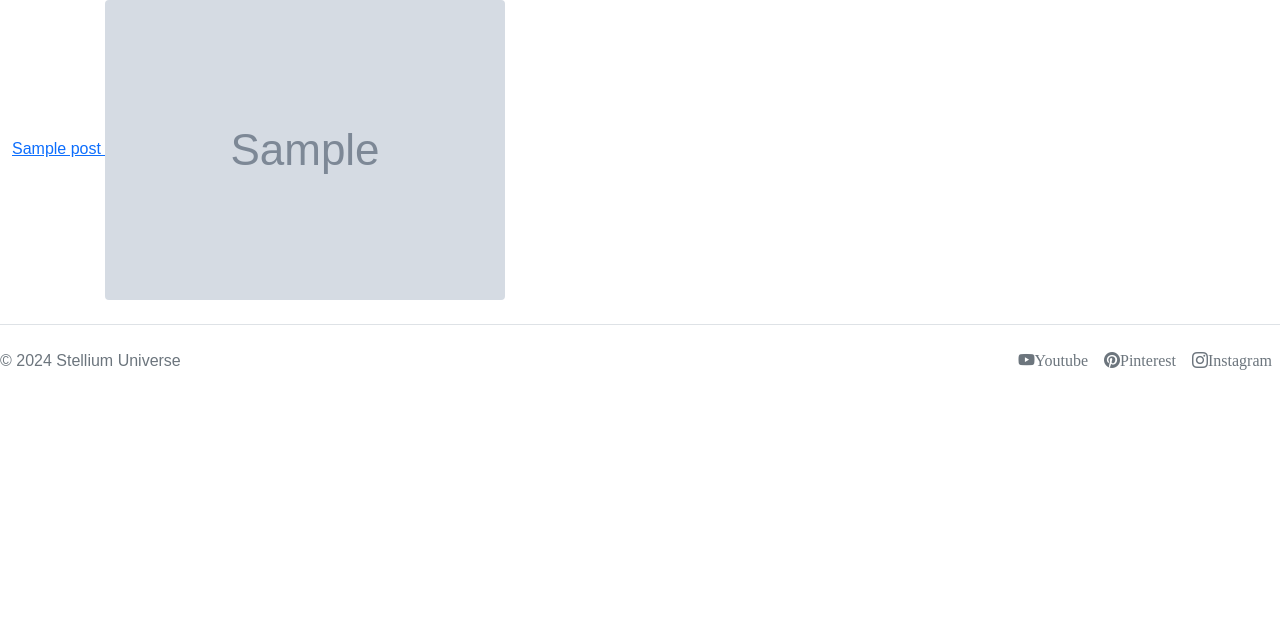
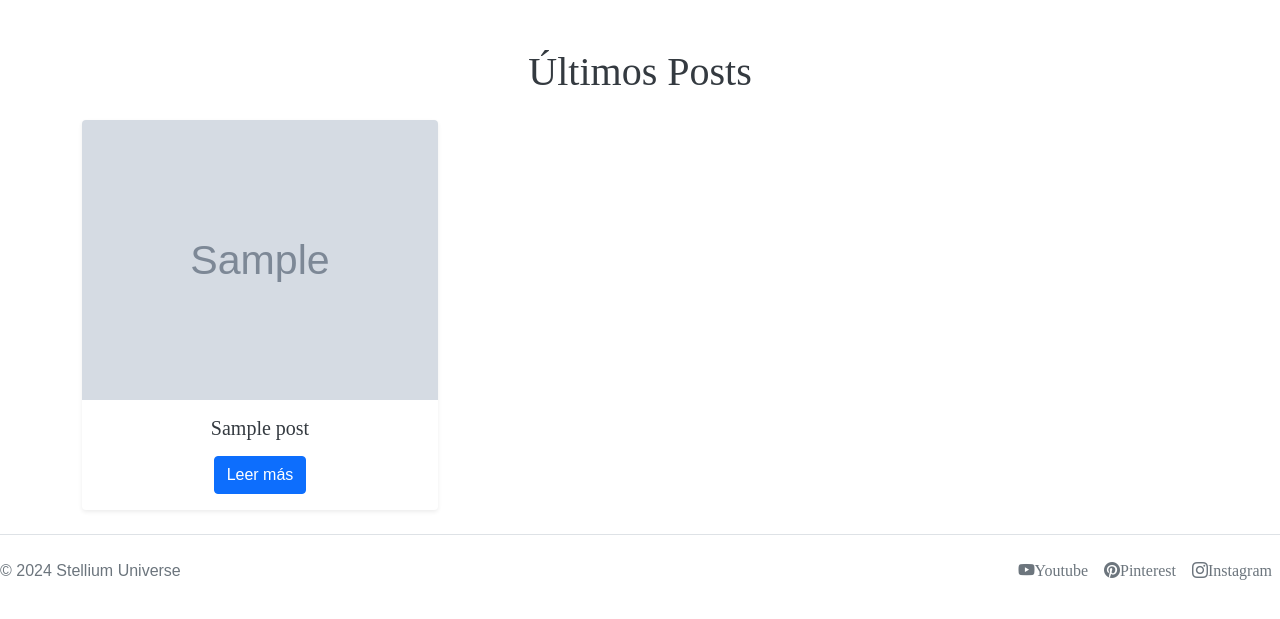
Before and after one commit to NadCarlos/stellium_django, a Django app: page /blog/posts/1/ in a window 1280 px wide. Shown: the part 56-675 px from the top of the page. Run offline with Django 5.2, Linux system fonts and the light colour scheme; tables that the repository leaves empty hold one stand-in row (values such as "Sample post"); grey boxes marked "Sample" are stand-in pictures; some libraries are stand-ins or nearby versions; some web fonts are replaced.

Commit message:
better images in posts

```diff
--- a/stellium/blog/templates/blog/posts_list.html
+++ b/stellium/blog/templates/blog/posts_list.html
@@ -1,8 +1,28 @@
 {% extends 'base.html' %}
 
 {% block content %}
-{% for post in posts %}
-    <a href="{% url 'post' post.id %}"> {{ post.title }} </a>
-    <img src="{{ post.cover.url }}" alt="{{ product.name }}" class="img-fluid rounded" style="max-width: 100%; height: auto;">
-{% endfor %}
+<div class="container mt-5">
+    <h1 class="text-center mb-4" style="font-family: 'Footlight MT Pro', serif; color: #343a40;">
+        Últimos Posts
+    </h1>
+
+    <div class="row row-cols-1 row-cols-md-2 row-cols-lg-3 g-4">
+        {% for post in posts %}
+        <div class="col">
+            <div class="card h-100 shadow-sm border-0">
+                <!-- Imagen del post -->
+                <img src="{{ post.cover.url }}" alt="{{ post.title }}" class="card-img-top rounded-top" style="height: 280px; object-fit: cover;">
+
+                <!-- Cuerpo de la tarjeta -->
+                <div class="card-body text-center">
+                    <h5 class="card-title" style="font-family: 'Footlight MT Pro', serif; color: #343a40;">
+                        {{ post.title }}
+                    </h5>
+                    <a href="{% url 'post' post.id %}" class="btn btn-primary mt-2">Leer más</a>
+                </div>
+            </div>
+        </div>
+        {% endfor %}
+    </div>
+</div>
 {% endblock %}
--- a/stellium/blog/views/blog.py
+++ b/stellium/blog/views/blog.py
@@ -3,10 +3,12 @@ from django.shortcuts import render
 
 from blog.repositories.category import CategoryRepository
 from blog.repositories.post import PostRepository
+from blog.repositories.post_images import PostImagesRepository
 
 
 cateRepo = CategoryRepository()
 postRepo = PostRepository()
+postImgRepo = PostImagesRepository()
 
 
 class BlogIndex(View):
@@ -48,10 +50,12 @@ class Post(View):
 
     def get(self, request, id):
         post = postRepo.filter_by_id(id=id)
+        post_images = postImgRepo.filter_by_post(id_post=post.id)
         return render(
             request,
             'blog/post.html',
             dict(
                 post = post,
+                post_images = post_images,
             )
         )
--- a/stellium/shop/templates/detail.html
+++ b/stellium/shop/templates/detail.html
@@ -7,7 +7,7 @@
         <div class="row g-4">
             <!-- Imagen del producto -->
             <div class="col-md-4 text-center">
-                <img src="{{ product.image.url }}" alt="{{ product.name }}" class="img-fluid rounded" style="max-width: 100%; height: auto;">
+                <img src="{{ product.image.url }}" alt="{{ product.name }}" class="img-fluid rounded" style="max-width: 100%; height: 480px;">
             </div>
             <!-- Detalles del producto -->
             <div class="col-md-8">
```
Also changed, not shown: stellium/blog/repositories/post_images.py (added, +17 -0 lines), stellium/blog/templates/blog/post.html (+6 -1 lines).
